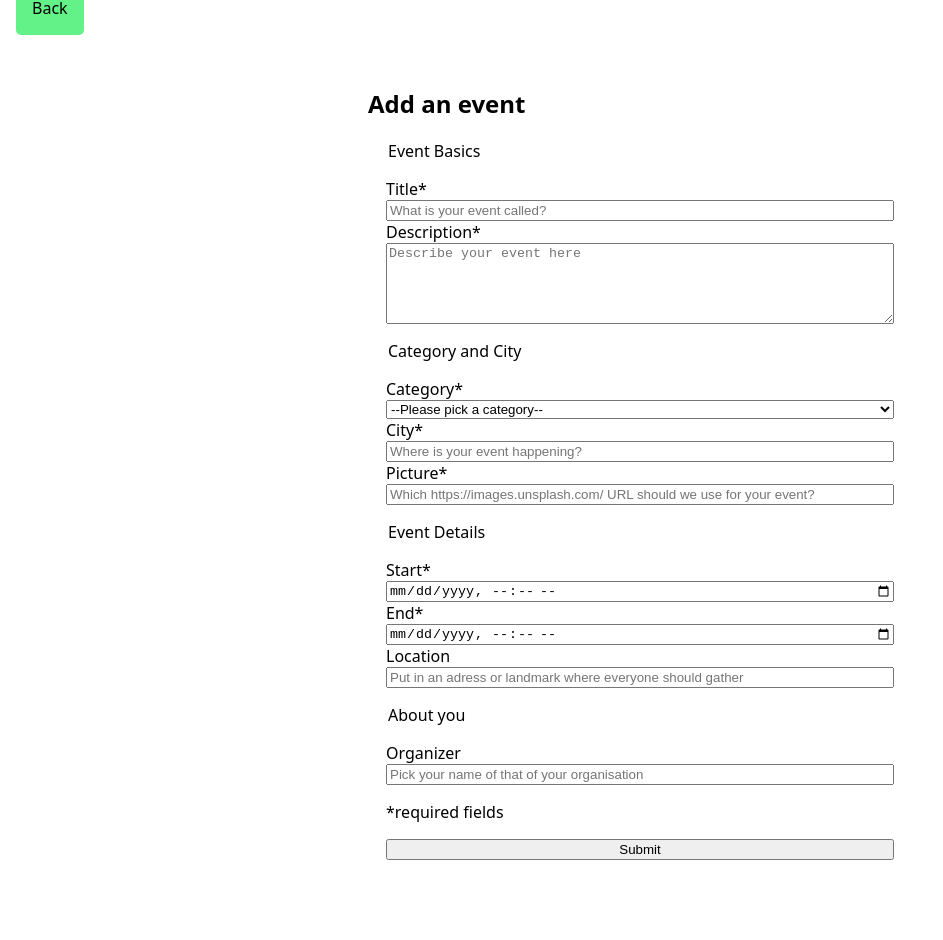
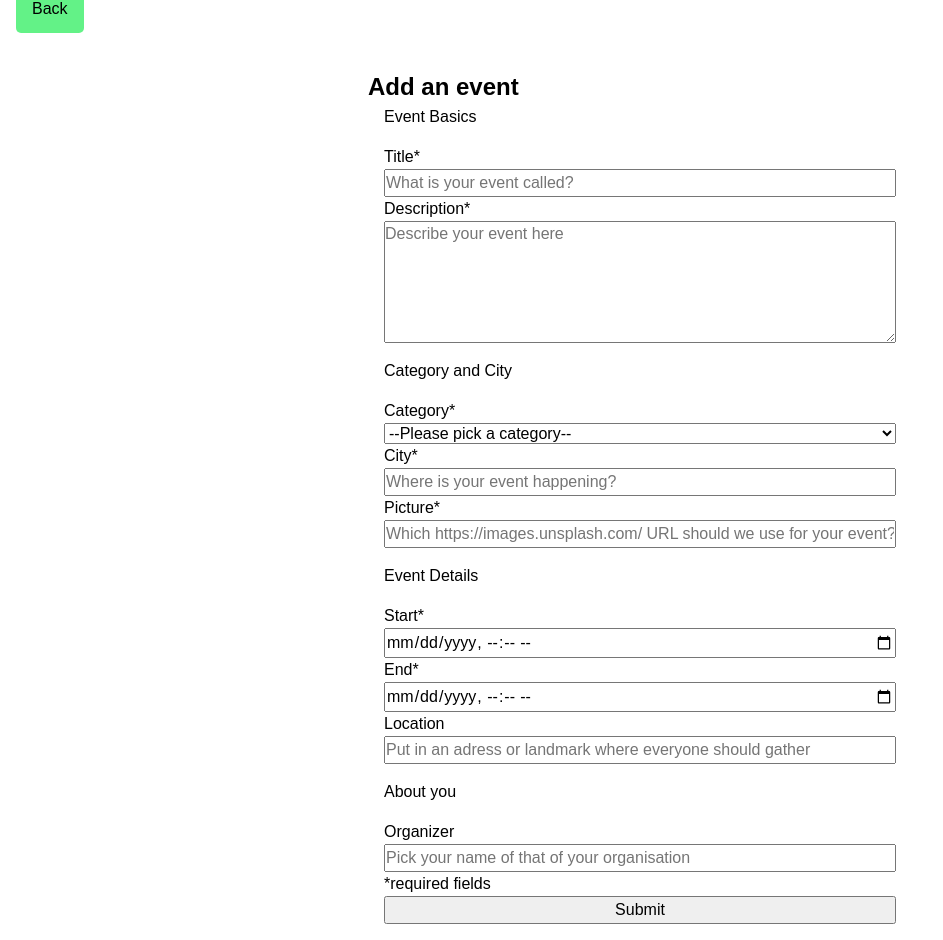
Before and after one commit to alhen002/capstone-event-repo, a Next.js app: page /events/create in a window 1280 px wide. Shown: the part 99-1039 px from the top of the page, without its empty margins (0-943 px from the left). Before the commit the page ends 975 px from the top, so only its background shows below. Built offline with nearby package versions, Linux system fonts and the light colour scheme.

Commit message:
added Layout Component and minimal styling

```diff
--- a/components/EventDetail.js
+++ b/components/EventDetail.js
@@ -72,9 +72,7 @@ export default function EventDetail({ event = {} }) {
   const router = useRouter();
   const { mutate } = useSWR(`/api/events/${event._id}`);
   // destructuring a formatted date of the event object
-  const { day, month, year, formattedDate, time } = getDate(
-    event.startDateTime
-  );
+  const { day, month, year, dateString, time } = getDate(event.startDateTime);
 
   // toggle for Edit Mode
   const [isEditMode, setIsEditMode] = useState(false);
@@ -139,7 +137,7 @@ export default function EventDetail({ event = {} }) {
               <StyledInput
                 id="date"
                 type="datetime-local"
-                defaultValue={formattedDate}
+                defaultValue={dateString}
                 name="startDateTime"
               />
             </StyledLabel>
--- /dev/null
+++ b/components/Layout.js
@@ -0,0 +1,17 @@
+import Header from "./Header";
+import styled from "styled-components";
+
+const StyledMain = styled.main`
+  height: 100vh;
+  padding-block: 6rem;
+  padding-inline: 1rem;
+`;
+
+export default function Layout({ children }) {
+  return (
+    <>
+      <Header />
+      <StyledMain>{children}</StyledMain>
+    </>
+  );
+}
--- /dev/null
+++ b/components/Menu.js
@@ -0,0 +1 @@
+export default function Menu()
--- a/components/StyledMain.js
+++ /dev/null
@@ -1,9 +0,0 @@
-import styled from "styled-components";
-
-const StyledMain = styled.main`
-  height: 100vh;
-  padding-block: 6rem;
-  padding-inline: 1rem;
-`;
-
-export { StyledMain };
--- a/pages/_app.js
+++ b/pages/_app.js
@@ -1,13 +1,16 @@
 import GlobalStyle from "../styles";
 import { SWRConfig } from "swr";
 import fetcher from "@/lib/fetcher";
+import Layout from "@/components/Layout";
 
 export default function App({ Component, pageProps }) {
   return (
     <>
       <SWRConfig value={{ fetcher }}>
-        <GlobalStyle />
-        <Component {...pageProps} />
+        <Layout>
+          <GlobalStyle />
+          <Component {...pageProps} />
+        </Layout>
       </SWRConfig>
     </>
   );
--- a/pages/events/[id].js
+++ b/pages/events/[id].js
@@ -1,12 +1,9 @@
 import { useRouter } from "next/router";
 import useSWR from "swr";
-
 import Loading from "@/components/Loading";
 import Error from "@/components/Error";
 import EventDetail from "@/components/EventDetail";
-import Header from "@/components/Header";
 import Button from "@/components/Button";
-import { StyledMain } from "@/components/StyledMain";
 
 export default function Event() {
   const router = useRouter();
@@ -16,8 +13,6 @@ export default function Event() {
 
   return (
     <>
-      <Header />
-      <StyledMain>
       <Button href="/" color="green">
         Back
       </Button>
@@ -26,7 +21,6 @@ export default function Event() {
         <Error>{`${error.status} | ${error.statusText} | ${error.message}`}</Error>
       )}
       {event && <EventDetail event={event} />}
-      </StyledMain>
     </>
   );
 }
--- a/pages/events/create/index.js
+++ b/pages/events/create/index.js
@@ -1,16 +1,11 @@
-import Header from "@/components/Header";
 import EventForm from "@/components/EventForm";
-import { StyledMain } from "@/components/StyledMain";
 import LinkButton from "@/components/LinkButton";
 
 export default function Page() {
   return (
     <>
-      <Header />
-      <StyledMain>
-        <LinkButton />
-        <EventForm />
-      </StyledMain>
+      <LinkButton />
+      <EventForm />
     </>
   );
 }
--- a/styles.js
+++ b/styles.js
@@ -1,25 +1,77 @@
 import { createGlobalStyle } from "styled-components";
-
 export default createGlobalStyle`
-
 :root {
   --black: #000000;
-  --dark-grey: #1D1D1D;
-  --mid-grey: #3F3F3F;
-  --bright-green: #63F287;
-  --white: #ffffff;
-
+--dark-grey: #1D1D1D;
+--mid-grey: #3F3F3F;
+--bright-green: #63F287;
+--white: #ffffff;
 }
 
   *,
   *::before,
   *::after {
     box-sizing: border-box;
+    padding: 0;
+    margin: 0;
   }
 
   body {
-    margin: 0;
-    padding: 0;
-    font-family: system-ui;
+    transition: color 0.3s, background-color 0.3s;
+    min-height: 100vh;
+    line-height: 1.5;
+    font-family: sans-serif;
+  }
+
+  input,
+  button,
+  textarea,
+  select {
+    font: inherit;
+    color: inherit;
+  }
+
+  button {
+    cursor: pointer;
+  }
+
+  *:disabled {
+    cursor: not-allowed;
+  }
+
+
+  input:focus,
+  button:focus,
+  textarea:focus,
+  select:focus {
+    outline-offset: -1px;
+  }
+
+  button:has(svg) {
+    line-height: 0;
+  }
+
+  a {
+    color: inherit;
+    text-decoration: none;
+  }
+
+  ul {
+    list-style: none;
+  }
+
+  p,
+  h1,
+  h2,
+  h3,
+  h4,
+  h5,
+  h6 {
+    overflow-wrap: break-word;
+    hyphens: auto;
+  }
+
+  img {
+    max-width: 100%;
   }
 `;
```
Also changed, not shown: lib/getDate.js (+11 -6 lines), pages/index.js (+5 -13 lines). Lines whose indentation alone changed are shown as unchanged.
